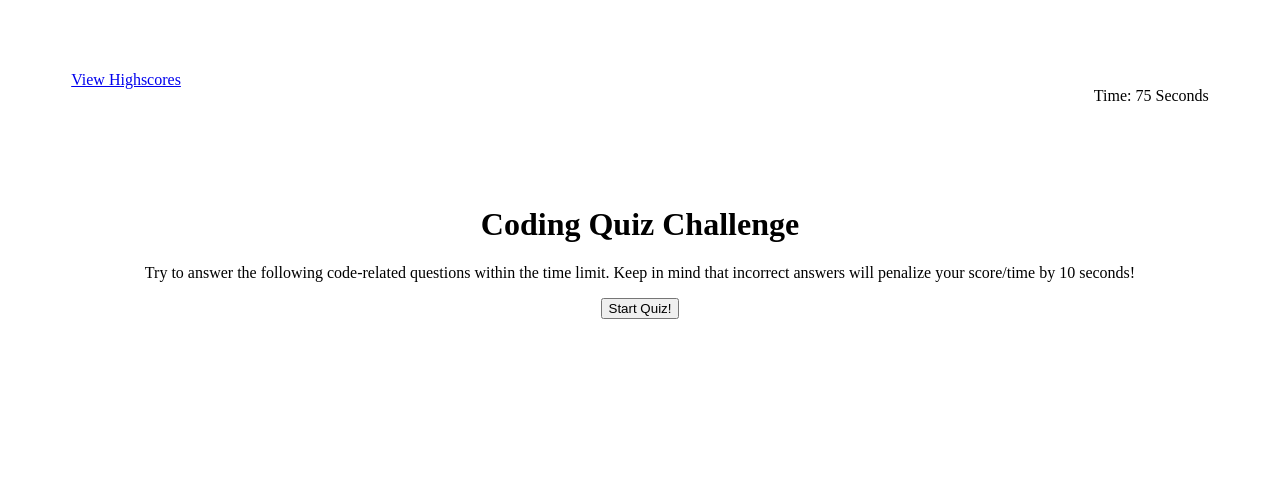
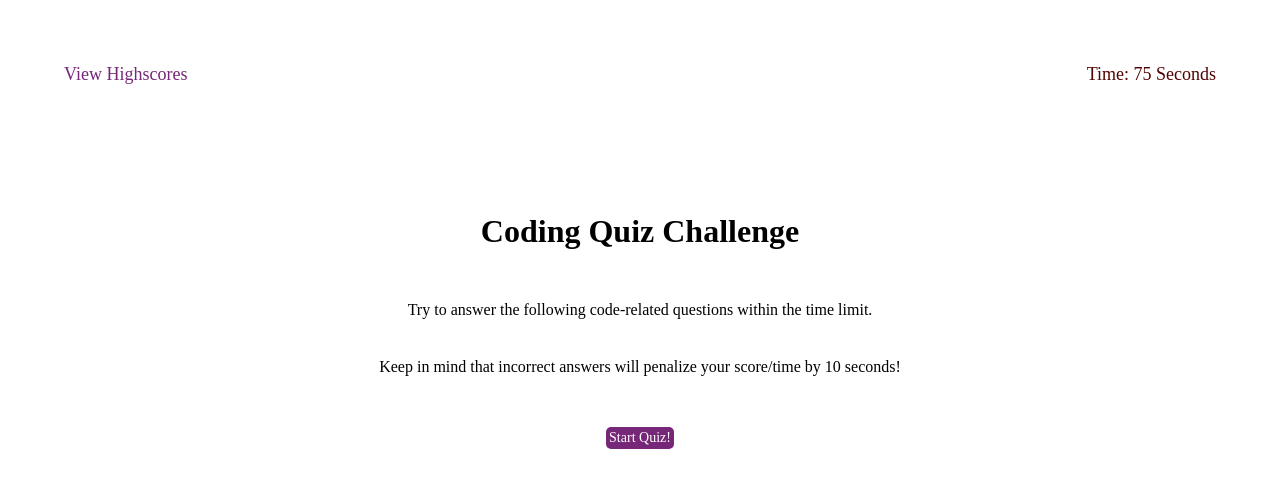
Before and after one commit to Seifenan/c4-code-quiz, a plain HTML site: page index.html in a window 1280 px wide. Drawn offline with Linux system fonts and the light colour scheme.

Commit message:
Updated both HTML files & CSS file, Modified index.js: Cleared spacing, added feedback color change

```diff
--- a/assets/css/style.css
+++ b/assets/css/style.css
@@ -1,20 +1,113 @@
-#intro,
-#quiz-questions,
-#result,
-#score-container {
-  text-align: center;
+* {
+    box-sizing: border-box;
+    padding: 0;
+    margin: 0;
 }
 
-#score-container {
-  margin: 20%;
+:root {
+  --time: #520303;
+  --text: #ffffff;
+  --options: #cfabd1;
+  --buttons: #772777;
+}
+
+a {
+  font-family: 'Times New Roman', Times, serif;
+  font-size: 18px;
+  color: var(--buttons);
+  text-decoration: none;
+}
+
+a:hover {
+  color: var(--options);
+}
+
+p {
+  font-family: 'Times New Roman', Times, serif;
+  font-size: 16px;
+  padding: 3%;
+}
+
+h1 {
+  font-family: 'Times New Roman', Times, serif;
+  font-size: 32px;
+  padding-bottom: 5%;
 }
 
 nav {
   padding: 5%;
-  display: flex;
-  justify-content: space-between;
+}
+
+nav p {
+  font-size: 18px;
+  padding: 0;
+}
+
+button {
+  font-family: 'Times New Roman', Times, serif;
+  font-size: 14px;
+  padding: 0.5%;
+  border: none;
+  border-radius: 5px;
+
+  float: left;
+  margin-bottom: 10px;
+  clear: both;
+
+  color: var(--text);
+  background-color: var(--buttons);
+}
+
+button:hover {
+  background-color: var(--options);
+}
+
+li:nth-child(odd) {
+  background: var(--options);
+}
+
+.timer {
+  display: inline-block;
+  float: right;
+  color: var(--time);
 }
 
 .hide {
   display: none;
 }
+
+#intro,
+#quiz-questions,
+#result,
+#score-container {
+  margin: 5%;
+  margin-left: 25%;
+  margin-right: 25%;
+}
+
+#intro,
+#result {
+  text-align: center;
+}
+
+#score-container {
+  margin: 10%;
+  margin-left: 25%;
+  margin-right: 25%;
+}
+
+#start-btn,
+#clear-btn,
+#submit-btn,
+#back-btn {
+  float: none;
+  margin-top: 5%;
+  text-align: center;
+}
+
+#feedback {
+  font-family: 'Times New Roman', Times, serif;
+  font-size: 30px;
+  padding: 10%;
+  text-align: center;
+}
--- a/assets/js/index.js
+++ b/assets/js/index.js
@@ -29,12 +29,12 @@ var submitBtn = document.getElementById("submit-btn");
 
 var quizQuestions = [
   {
-    question: "Question 1 goes Here!!",
+    question: "Question 1 goes HereQuestion 1 goes HereQuestion 1 goes Here!!",
     answers: ["Answer 1", "Answer 2", "Answer 3", "Answer 4"],
     correctAnswer: "Answer 1"
   },
   {
-    question: "Question 2 goes Here!!",
+    question: "Question 2 goes HereQuestion 2 goes HereQuestion 2 goes HereQuestion 2 goes HereQuestion 2 goes Here!!",
     answers: ["Answer 1", "Answer 2", "Answer 3", "Answer 4"],
     correctAnswer: "Answer 1"
   },
@@ -44,7 +44,7 @@ var quizQuestions = [
     correctAnswer: "Answer 1"
   },
   {
-    question: "Question 4 goes Here!!",
+    question: "Question 4 goes HereQuestion 4 goes Here!!",
     answers: ["Answer 1", "Answer 2", "Answer 3", "Answer 4"],
     correctAnswer: "Answer 1"
   },
@@ -65,7 +65,9 @@ submitBtn.addEventListener("click", scores);
 function startTimer() {
   currentTime = setInterval(function() {
     timeLeft--;
+
     displayTime();
+
     checkTime();
   },1000);
 }
@@ -73,6 +75,7 @@ function startTimer() {
 function checkTime() {
   if (timeLeft <= 0) {
     timeLeft = 0;
+
     endQuiz();
   }
 }
@@ -102,7 +105,6 @@ function displayQuestion() {
   randQuestion.answers.forEach(function(answer, i) {
     var button = document.createElement("button");
 
-    button.setAttribute("class", "answer")
     button.setAttribute("value", answer)
     button.innerText = i + 1 + ": " + answer;
     button.addEventListener("click", checkAnswer);
@@ -119,19 +121,28 @@ function checkAnswer () {
       timeLeft = 0;
     }
     feedback.innerText = "Wrong!";
+    // Which is a better method for setting feedback color? Line 122 or Line 125
+    feedback.style.color ="red";
+    feedback.style.fontSize ="40px";
+    remainingTime.style.color ="red";
   } else {
     feedback.innerText = "Correct!";
+    // Which is a better method for setting feedback color? Line 122 or Line 125
+    feedback.setAttribute("style", "color: green;");
+    remainingTime.style.color ="green";
   }
   feedback.setAttribute("class", "show");
   setTimeout(function() {
     feedback.setAttribute("class", "hide");
-  }, 1000);
+  }, 1500);
 
   currentIndex++;
 
   if (currentIndex === quizQuestions.length) {
+
     endQuiz ();
   } else {
+
     displayQuestion();
   }
 }
--- a/index.html
+++ b/index.html
@@ -1,5 +1,6 @@
 <!DOCTYPE html>
 <html lang="en">
+
 <head>
   <meta charset="UTF-8">
   <meta http-equiv="X-UA-Compatible" content="IE=edge">
@@ -7,6 +8,7 @@
   <link rel="stylesheet" href="./assets/css/style.css">
   <title>Seif's Code Quiz</title>
 </head>
+
 <body>
   <header>
     <nav>
@@ -16,24 +18,23 @@
   </header>
 
   <main>
-
     <div>
-
       <div id="intro" class="intro">
         <h1>Coding Quiz Challenge</h1>
         <p>
-          Try to answer the following code-related questions within the time limit. Keep in mind that incorrect answers will penalize your score/time by 10 seconds!
+          Try to answer the following code-related questions within the time limit.
+        </p>
+        <p>
+          Keep in mind that incorrect answers will penalize your score/time by 10 seconds!
         </p>
         <button id="start-btn">Start Quiz!</button>
       </div>
-
 
       <div id="quiz-questions" class="hide questions">
         <h1 id="question">Question</h1>
         <div id="options"></div>
         <div id="feedback" class="hide feedback"></div>
       </div>
-
 
       <div id="result" class="hide results">
         <h1>All done!</h1>
@@ -44,10 +45,9 @@
           <button id="submit-btn">Submit</button>
         </div>
       </div>
-
     </div>
-
   </main>
   <script src="./assets/js/index.js"></script>
 </body>
+
 </html>
```
Also changed, not shown: highscores.html (+4 -1 lines).
